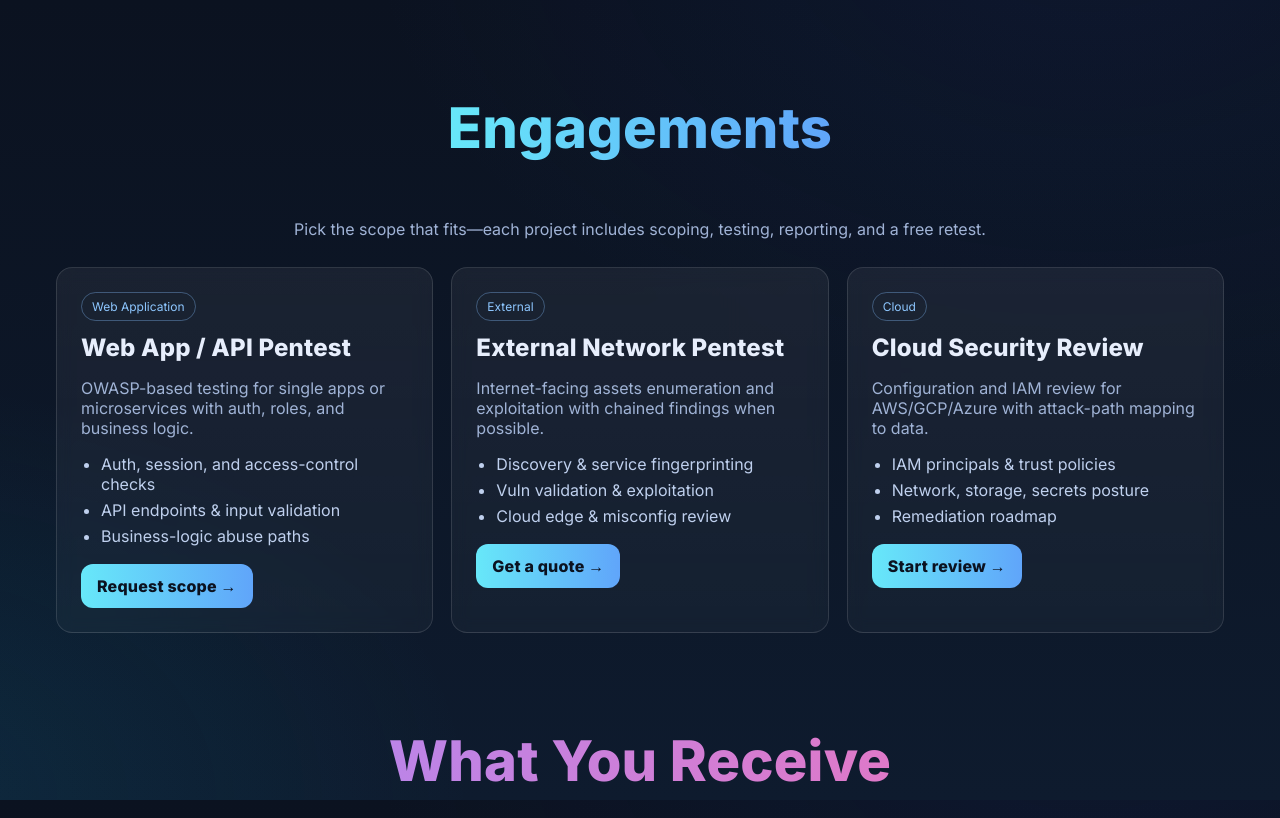
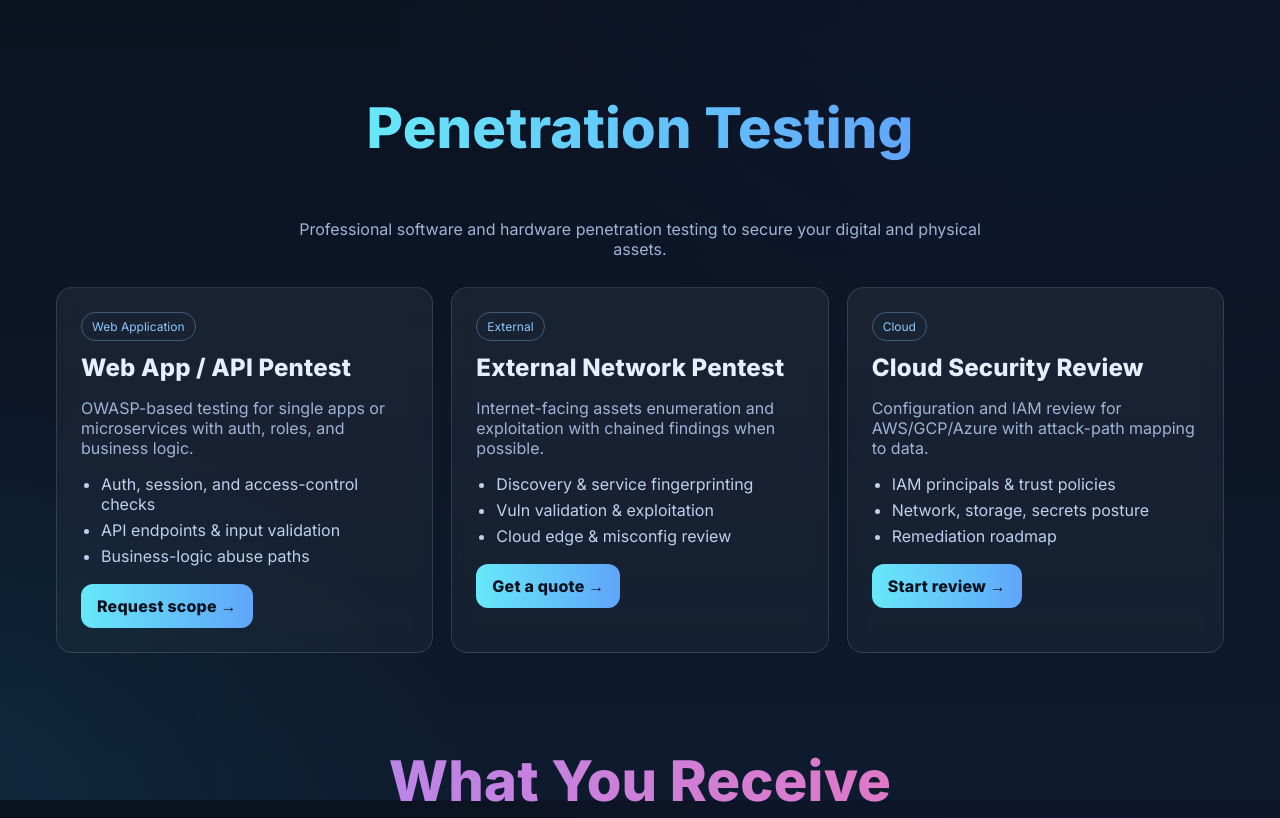
Before and after one commit to ChefCS/CSite, a plain HTML site: page index.html in a window 1280 px wide. Shown: the top 818 px of the page. Drawn offline with Linux system fonts and the light colour scheme.

Commit message:
Update index.html

```diff
--- a/index.html
+++ b/index.html
@@ -80,8 +80,10 @@
     .k-btn:active{transform:translateY(1px)}
   </style>
   <div class="wrap">
-    <h2 class="k-h" style="font-size:clamp(36px,5vw,56px);background:linear-gradient(90deg,#67e8f9,#60a5fa);-webkit-background-clip:text;background-clip:text;color:transparent;text-align:center">Engagements</h2>
-    <p class="k-sub" style="text-align:center">Pick the scope that fits—each project includes scoping, testing, reporting, and a free retest.</p>
+    <h2 class="k-h" style="font-size:clamp(36px,5vw,56px);background:linear-gradient(90deg,#67e8f9,#60a5fa);-webkit-background-clip:text;background-clip:text;color:transparent;text-align:center">Penetration Testing</h2>
+    <p class="k-sub" style="text-align:center">Professional software and hardware penetration testing to secure your digital and physical assets.
+
+</p>
 
     <div class="k-grid" style="margin-top:28px">
       <!-- Web App Pentest -->
```
